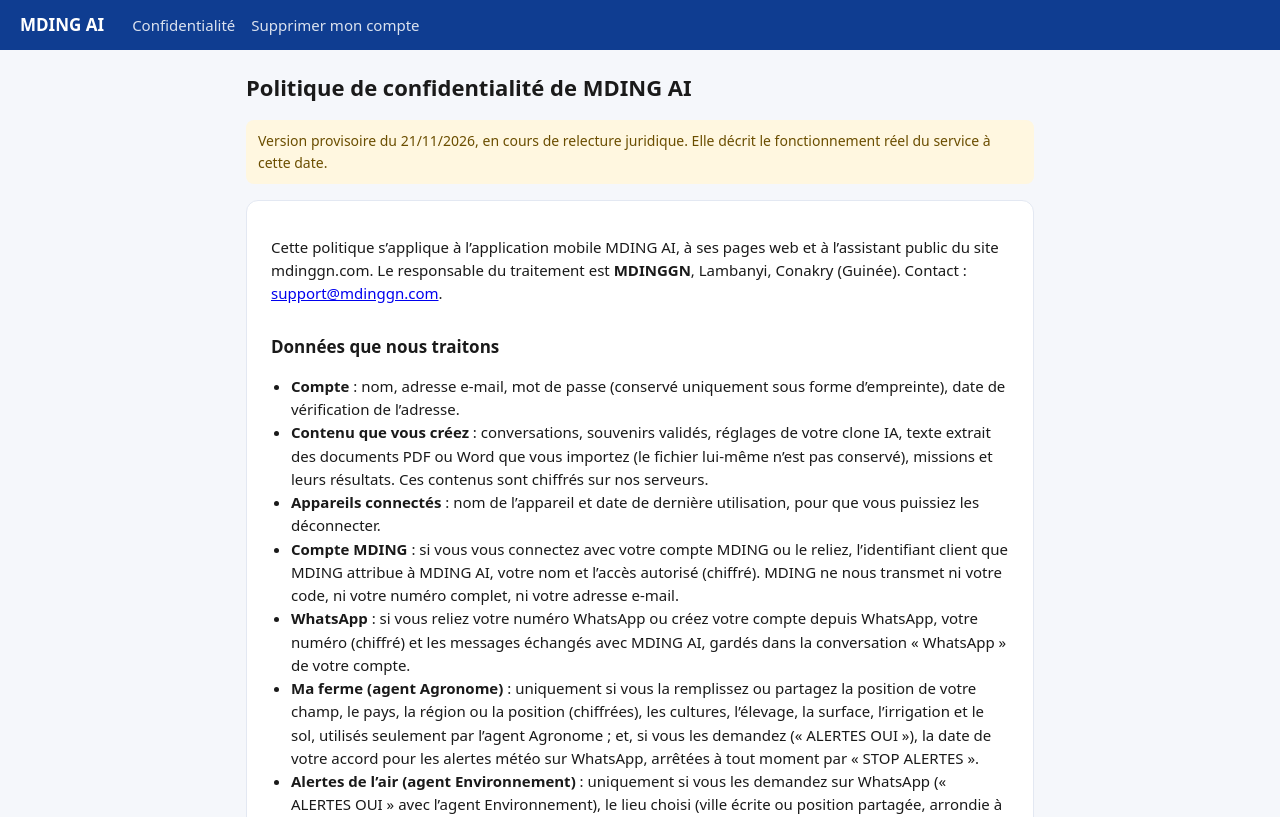
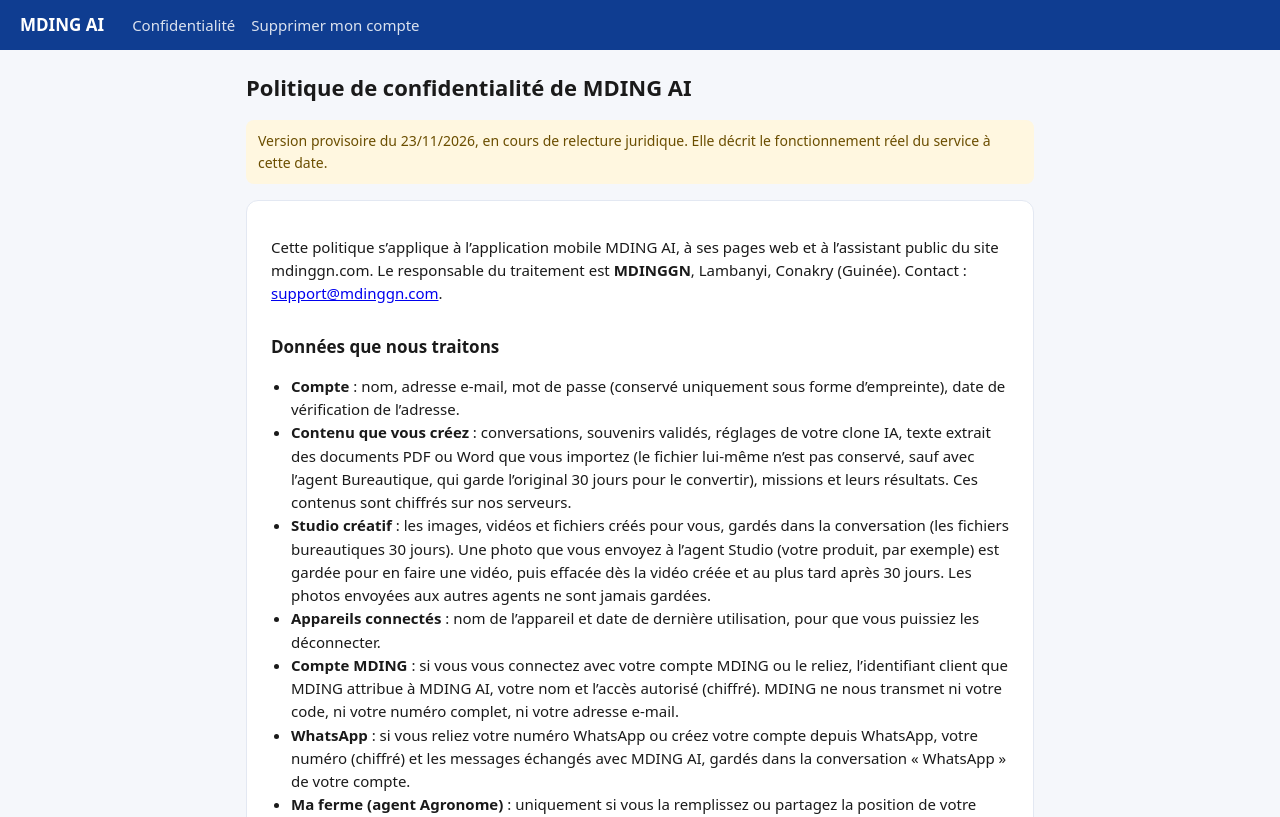
Before and after one commit to mamadou-create/mding-ai-legal, a plain HTML site: page index.html in a window 1280 px wide. Shown: the top 817 px of the page. Drawn offline with Linux system fonts and the light colour scheme.

Commit message:
Politique de confidentialité MDING AI : version du 23/11/2026 (Studio créatif : photo pour vidéo, Google Gemini, Bureautique)
Co-Authored-By: Claude Opus 5.5 <noreply@anthropic.com>

```diff
--- a/index.html
+++ b/index.html
@@ -29,7 +29,7 @@ button.ghost{background:#fff;color:var(--blue);border:1px solid var(--blue);bord
 </header>
 <main>
       <h1>Politique de confidentialité de MDING AI</h1>
-<div class="notice">Version provisoire du 21/11/2026, en cours de relecture juridique. Elle décrit le fonctionnement réel du service à cette date.</div>
+<div class="notice">Version provisoire du 23/11/2026, en cours de relecture juridique. Elle décrit le fonctionnement réel du service à cette date.</div>
 <article>
   <p>Cette politique s’applique à l’application mobile MDING AI, à ses pages web et à l’assistant public du site mdinggn.com.
     Le responsable du traitement est <b>MDINGGN</b>, Lambanyi, Conakry (Guinée).
@@ -38,7 +38,8 @@ button.ghost{background:#fff;color:var(--blue);border:1px solid var(--blue);bord
   <h2>Données que nous traitons</h2>
   <ul>
     <li><b>Compte</b> : nom, adresse e-mail, mot de passe (conservé uniquement sous forme d’empreinte), date de vérification de l’adresse.</li>
-    <li><b>Contenu que vous créez</b> : conversations, souvenirs validés, réglages de votre clone IA, texte extrait des documents PDF ou Word que vous importez (le fichier lui-même n’est pas conservé), missions et leurs résultats. Ces contenus sont chiffrés sur nos serveurs.</li>
+    <li><b>Contenu que vous créez</b> : conversations, souvenirs validés, réglages de votre clone IA, texte extrait des documents PDF ou Word que vous importez (le fichier lui-même n’est pas conservé, sauf avec l’agent Bureautique, qui garde l’original 30 jours pour le convertir), missions et leurs résultats. Ces contenus sont chiffrés sur nos serveurs.</li>
+    <li><b>Studio créatif</b> : les images, vidéos et fichiers créés pour vous, gardés dans la conversation (les fichiers bureautiques 30 jours). Une photo que vous envoyez à l’agent Studio (votre produit, par exemple) est gardée pour en faire une vidéo, puis effacée dès la vidéo créée et au plus tard après 30 jours. Les photos envoyées aux autres agents ne sont jamais gardées.</li>
     <li><b>Appareils connectés</b> : nom de l’appareil et date de dernière utilisation, pour que vous puissiez les déconnecter.</li>
     <li><b>Compte MDING</b> : si vous vous connectez avec votre compte MDING ou le reliez, l’identifiant client que MDING attribue à MDING AI, votre nom et l’accès autorisé (chiffré). MDING ne nous transmet ni votre code, ni votre numéro complet, ni votre adresse e-mail.</li>
     <li><b>WhatsApp</b> : si vous reliez votre numéro WhatsApp ou créez votre compte depuis WhatsApp, votre numéro (chiffré) et les messages échangés avec MDING AI, gardés dans la conversation « WhatsApp » de votre compte.</li>
@@ -65,6 +66,7 @@ button.ghost{background:#fff;color:var(--blue);border:1px solid var(--blue);bord
     <li><b>Paiement (Djomy)</b> : lors d’une recharge, le montant, la référence et votre numéro de paiement mobile lui sont transmis ; nous ne recevons jamais vos codes de paiement.</li>
     <li><b>WhatsApp (Meta)</b> : les messages que vous échangez avec MDING AI dans WhatsApp transitent par la plateforme WhatsApp Business de Meta.</li>
     <li><b>Open-Meteo et ISRIC SoilGrids</b> : pour les conseils et alertes de l’agent Agronome, le nom de votre région (pour la situer sur la carte) puis une position arrondie à environ 10 km, sans votre nom ni votre numéro, afin d’obtenir la météo, le climat et le sol du lieu ; pour l’agent Environnement, de la même façon, la qualité de l’air du lieu (particules fines, poussière, UV).</li>
+    <li><b>Google (Gemini)</b> : pour une vidéo du Studio créatif, la description de la vidéo et, si vous la demandez à partir d’une photo, cette photo.</li>
     <li><b>Google et Microsoft</b> : uniquement si vous reliez Gmail ou Outlook, pour lire vos e-mails non lus et envoyer les réponses que vous validez.</li>
     <li><b>Hébergement (OVHcloud)</b> : nos serveurs et notre base de données.</li>
   </ul>
```
